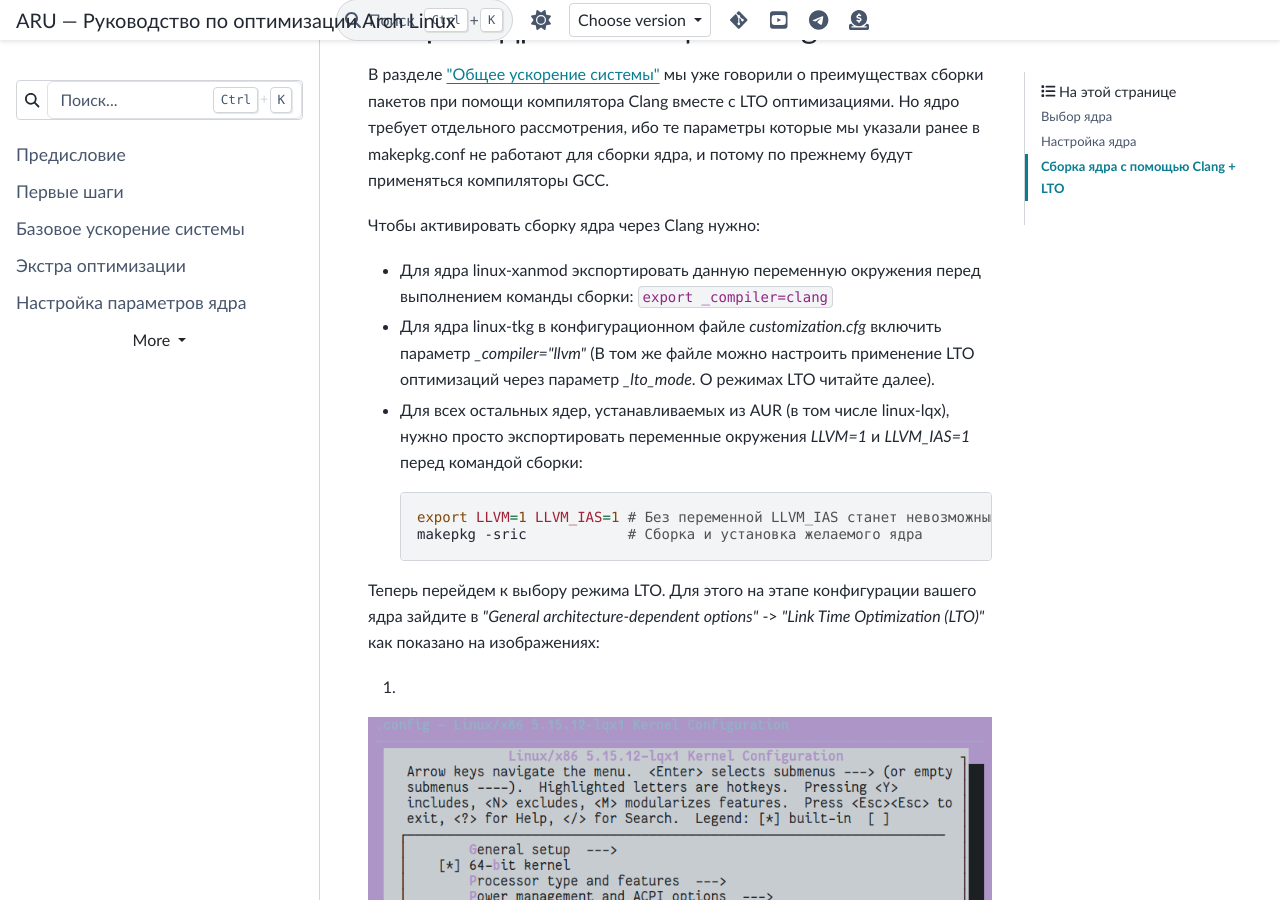
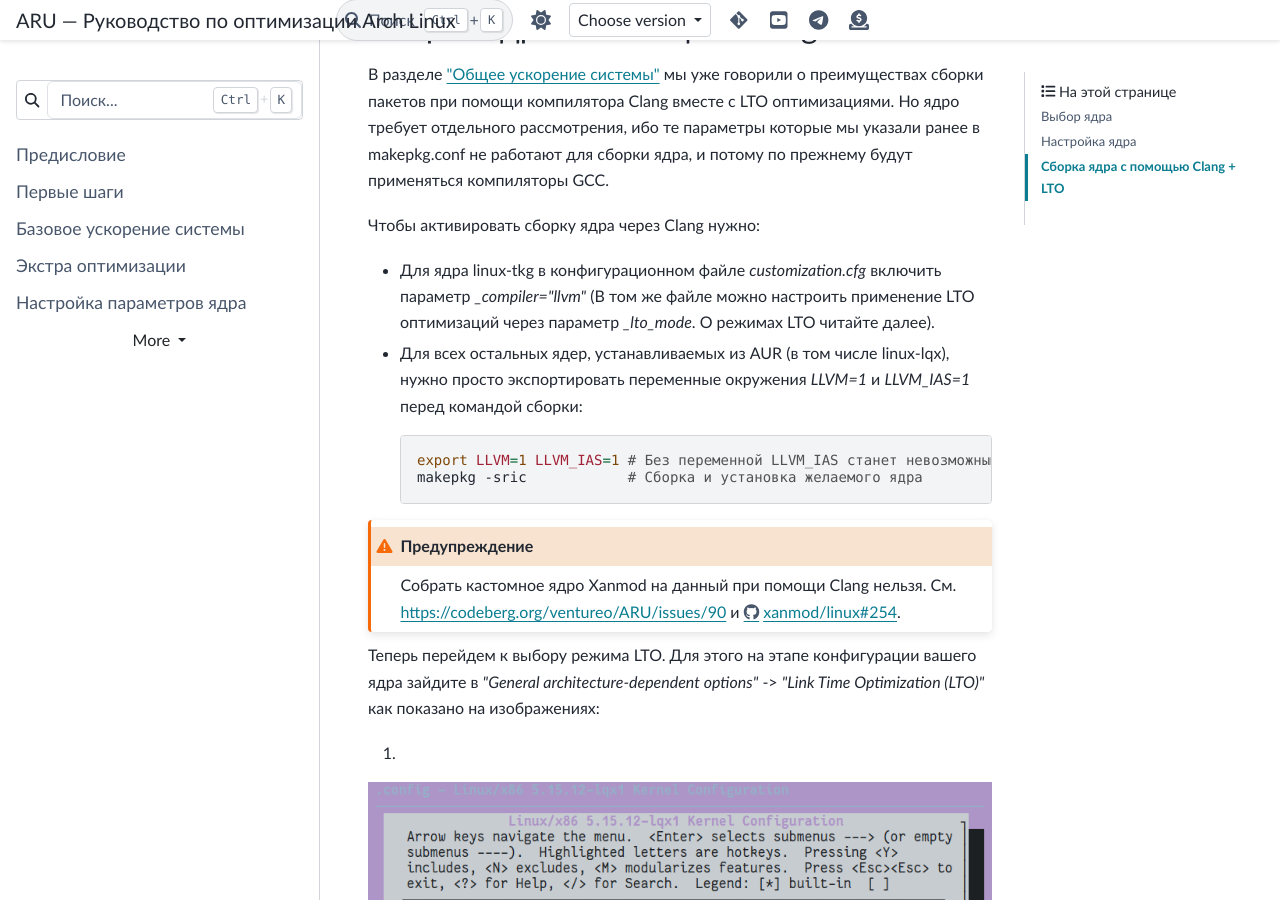
Before and after one commit to ventureoo/ARU, a Sphinx documentation site: the page built from docs/source/custom-kernels.rst, in a window 1280 px wide and 900 px high, scrolled down 21527 px. Built offline with Sphinx 7.4.7 and the PyData theme 0.15.4, drawn with Linux system fonts in a browser that asks for light colours.

Commit message:
custom-kernels: Add a note about Xanmod+Clang
Related with: https://codeberg.org/ventureo/ARU/issues/90

```diff
--- a/docs/source/custom-kernels.rst
+++ b/docs/source/custom-kernels.rst
@@ -638,13 +638,16 @@
 
 Чтобы активировать сборку ядра через Clang нужно:
 
-- Для ядра linux-xanmod экспортировать данную переменную окружения перед выполнением команды сборки: ``export _compiler=clang``
 - Для ядра linux-tkg в конфигурационном файле *customization.cfg* включить параметр *_compiler="llvm"*
   (В том же файле можно настроить применение LTO оптимизаций через параметр *_lto_mode*. О режимах LTO читайте далее).
 - Для всех остальных ядер, устанавливаемых из AUR (в том числе linux-lqx), нужно просто экспортировать переменные окружения *LLVM=1* и *LLVM_IAS=1* перед командой сборки::
 
     export LLVM=1 LLVM_IAS=1 # Без переменной LLVM_IAS станет невозможным применение LTO оптимизаций
     makepkg -sric            # Сборка и установка желаемого ядра
+
+.. warning:: Собрать кастомное ядро Xanmod на данный при помощи Clang
+   нельзя. См. https://codeberg.org/ventureo/ARU/issues/90 и
+   https://github.com/xanmod/linux/issues/254.
 
 Теперь перейдем к выбору режима LTO.
 Для этого на этапе конфигурации вашего ядра зайдите в *"General architecture-dependent options"* ->
```
